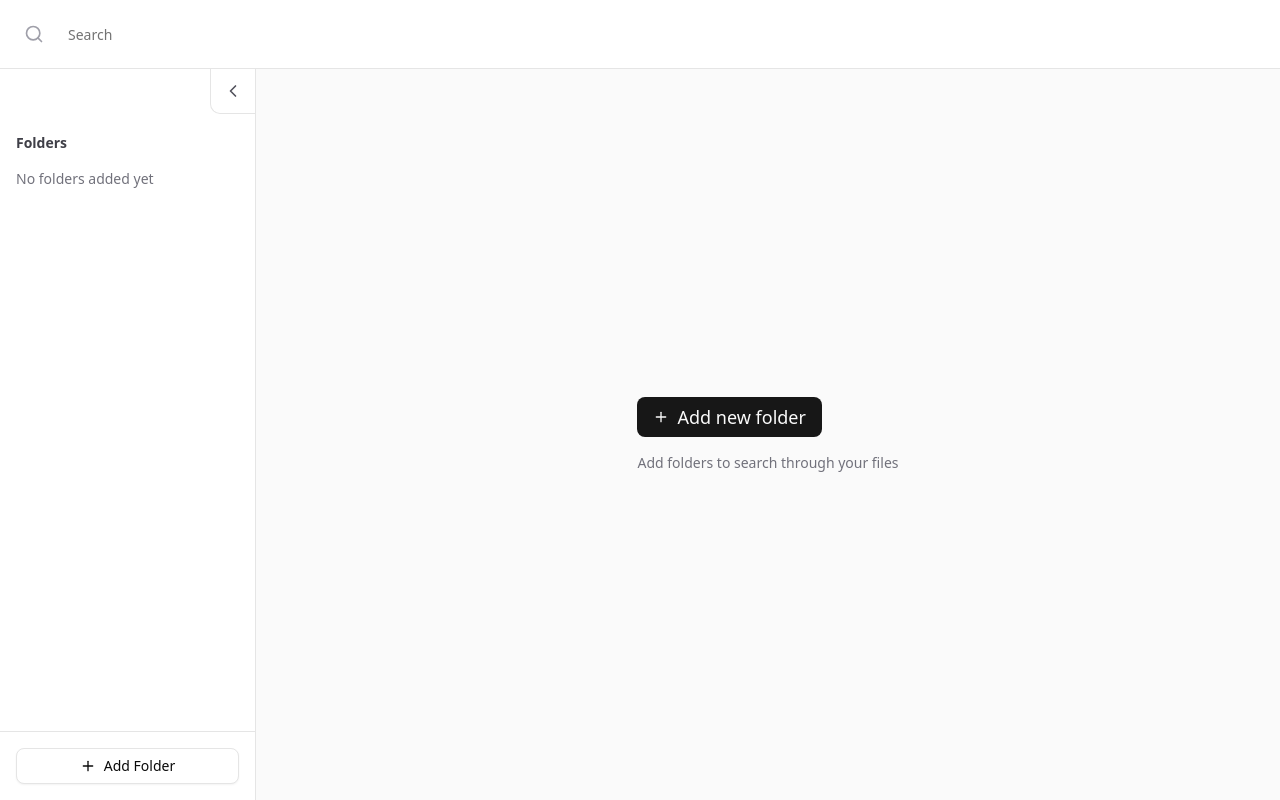
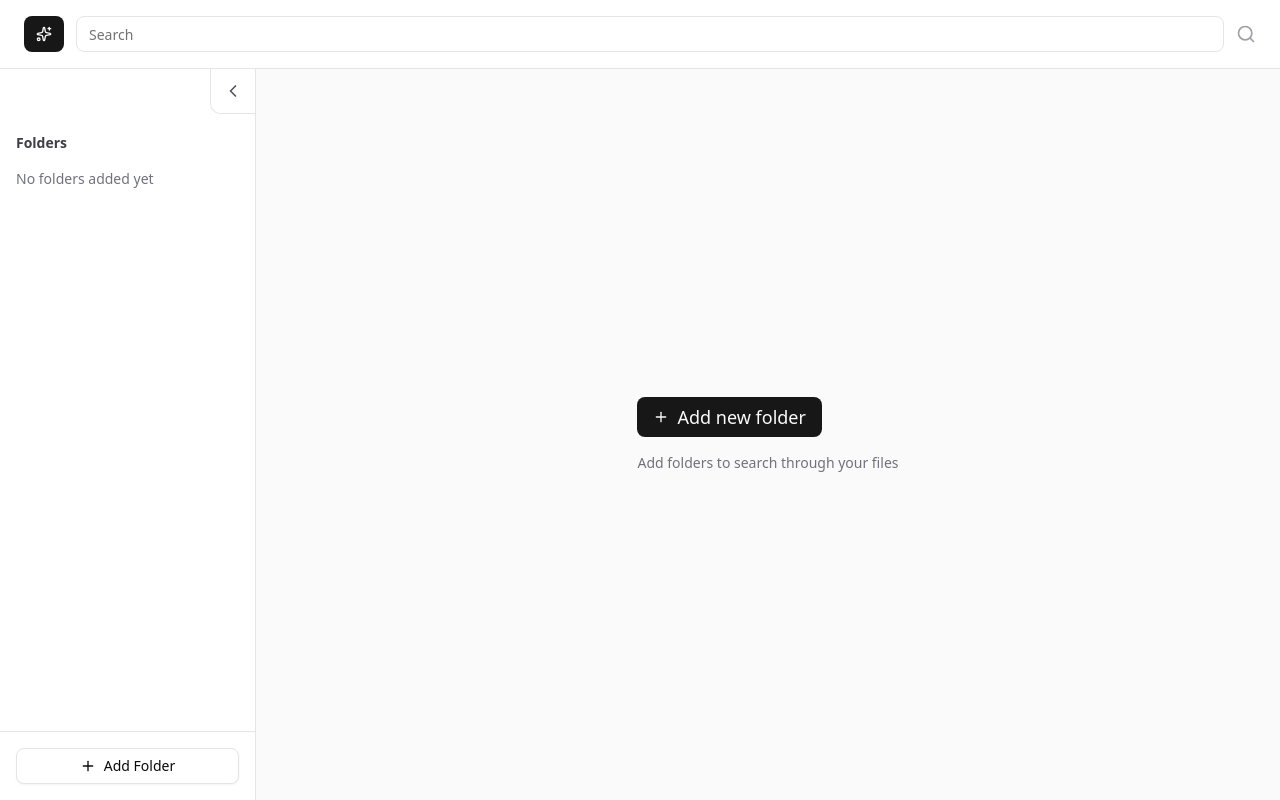
Before and after one commit to kelvinjou/deepfind, a React (Vite) app in the folder frontend/: page / in a window 1280 px wide. Built offline with nearby package versions, Linux system fonts and the light colour scheme.

Commit message:
preprocessing mostly done + txt preview

```diff
--- a/frontend/src/App.tsx
+++ b/frontend/src/App.tsx
@@ -1,12 +1,13 @@
 import { Button } from "@/components/ui/button"
 import { Input } from "@/components/ui/input"
 import { useState } from "react"
-import { Search, Plus, ChevronRight, ChevronLeft, Folder, Check, X } from "lucide-react"
+import { Search, Plus, ChevronRight, ChevronLeft, Folder, Check, X, Sparkles } from "lucide-react"
 import { FileInfo } from "./types/electron"
 
 interface FolderData {
   path: string
   selected: boolean
+  processed: boolean
 }
 
 function App() {
@@ -25,7 +26,7 @@ function App() {
       const folderPath = result.filePaths[0]
       const files = await window.electronAPI.readDirectory(folderPath)
       console.log(files)
-      setFolders((prev) => [...prev, { path: folderPath, selected: true }])
+      setFolders((prev) => [...prev, { path: folderPath, selected: true, processed: false }])
 
       // Automatically submit the folder for processing
       try {
@@ -92,7 +93,7 @@ function App() {
 
     try {
       // Test: Display files from test_files/text
-      const testDir = "/Users/baileysay/projects/file-finder/backend/test_files/image"
+      const testDir = "/Users/baileysay/projects/file-finder/backend/test_files/text"
       const files = await window.electronAPI.readDirectory(testDir)
 
       console.log("Files from directory:", files)
@@ -108,10 +109,11 @@ function App() {
           }))
       }
 
+      // Testing
       console.log("Mock results:", mockResults)
       setResults(mockResults)
 
-      // Original API call (commented out for testing)
+      // Original API call
       // const data = await getQueryResults()
       // setResults(data)
     } catch (err: any) {
@@ -121,8 +123,12 @@ function App() {
     }
   }
 
+  const getSelectedFoldersPaths = () => {
+    return folders.filter((folder) => folder.selected).map((folder) => folder.path)
+  }
+
   const getSelectedFolders = () => {
-    return folders.filter((folder) => folder.selected).map((folder) => folder.path)
+    return folders.filter((folder) => folder.selected)
   }
 
   const handleFileClick = async (filePath: string, fileName: string) => {
@@ -148,6 +154,40 @@ function App() {
     }
   }
 
+  const preprocess = async () => {
+
+    // TODO: While preprocessing, add a visual indicator to the button and disable it probably
+    // TODO: While preprocessing, add visual indicators to the folders
+
+    // Note: if nothing is selected, get everything
+    // Positive and negative filter?
+
+    let selectedFolders = getSelectedFolders()
+    if (selectedFolders.length == 0) selectedFolders = folders
+    const folder = selectedFolders[0]
+
+    fetch('http://localhost:5173/dir/',
+      {
+        method: "POST",
+        headers: {
+          'Content-Type': 'application/json', // Tells server to expect JSON
+        },
+        body: JSON.stringify({ folderPath: folder.path }), // Converts JS object to JSON string
+      }
+    )
+    .then(response => response.json())
+    .then((data) => {
+      const processedFolderPath = data.folderPath
+
+      // Kind of inefficient but shoot me okay
+      setFolders(folders.map((folder) => (folder.path == processedFolderPath) ? { path: folder.path, selected: folder.selected, processed: true } : folder ))
+    })
+    .catch((err) => {
+      console.log(err)
+    })
+
+  }
+
   const handleCloseFile = () => {
     setSelectedFile(null)
   }
@@ -162,14 +202,19 @@ function App() {
     <div className="flex h-screen flex-col bg-zinc-50">
       {/* Top Search Bar */}
       <div className="flex items-center gap-3 border-b bg-white px-6 py-4">
-        <Search className="h-5 w-5 text-zinc-400" />
+        <Button onClick={() => {
+            preprocess()
+        }}>
+          <Sparkles></Sparkles>
+        </Button>
         <Input
           placeholder="Search"
           value={query}
           onChange={(e) => setQuery(e.target.value)}
           onKeyDown={handleKeyDown}
-          className="flex-1 border-0 shadow-none focus-visible:ring-0"
+          className="flex-1 border-1 shadow-none focus-visible:ring-0"
         />
+        <Search className="h-5 w-5 text-zinc-400" />
       </div>
 
       {/* Main Layout with Sidebar */}
```
